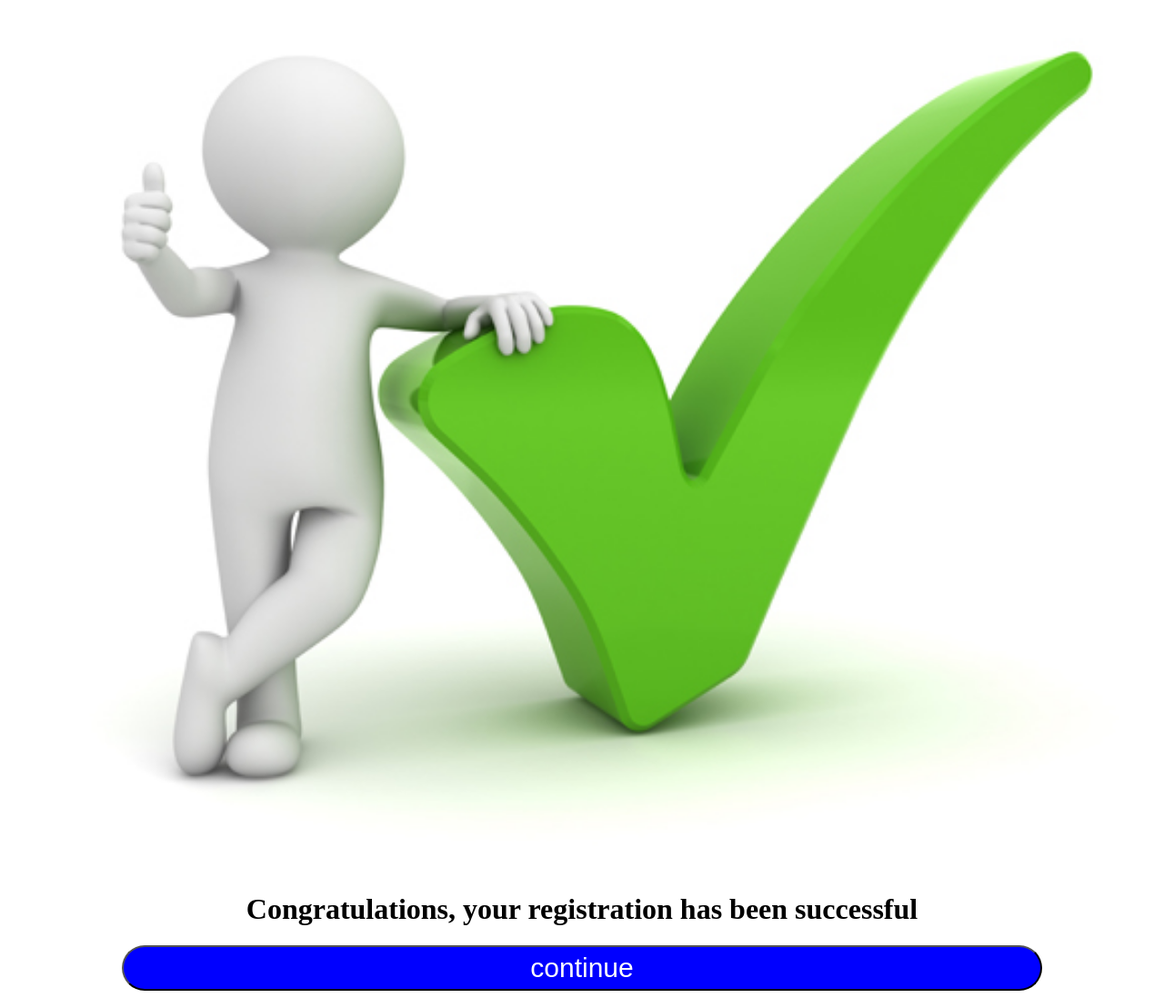
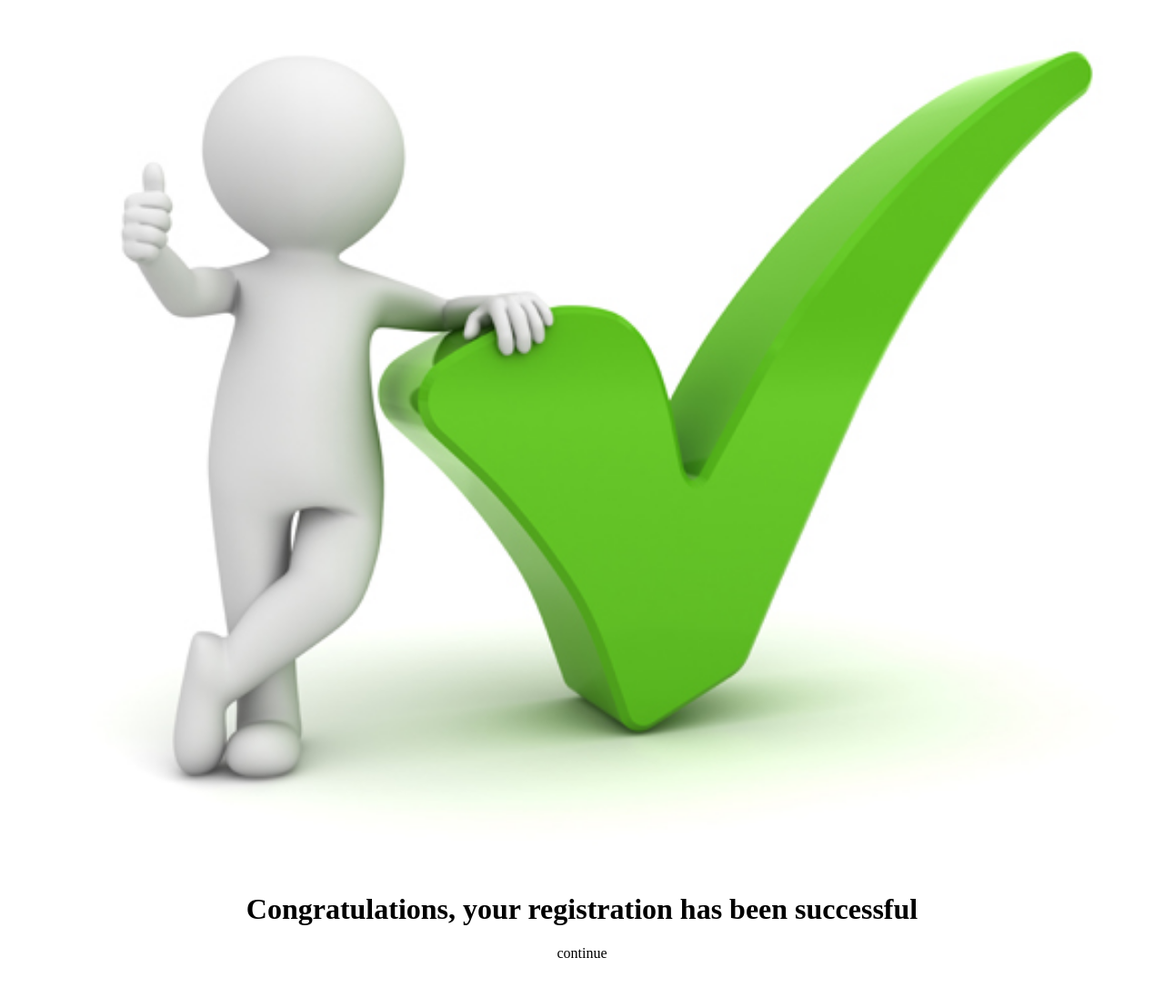
Before and after one commit to Rifat-derkweb/shop, a plain HTML site: page done.html in a window 1280 px wide. Shown: the whole page at 91% size. After the commit the page ends 1065 px from the top, so only its background shows below. Drawn offline with Linux system fonts and the light colour scheme.

Commit message:
Update done.html

```diff
--- a/done.html
+++ b/done.html
@@ -7,8 +7,7 @@
 <center>
 	<img src="done.jpg" style="width:100%;">
 	<h1> Congratulations, your registration has been successful </h1>
-	<a hraf="https://priyoshop.com/">
-	<button style="height:50px; width:80%; color: white; background-color:blue; font-size:30px; border-radius:30px;"> continue </button></a>
+	<a hraf="https://priyoshop.com/">continue</a>
 </center>
 </body>
 </html>
```
